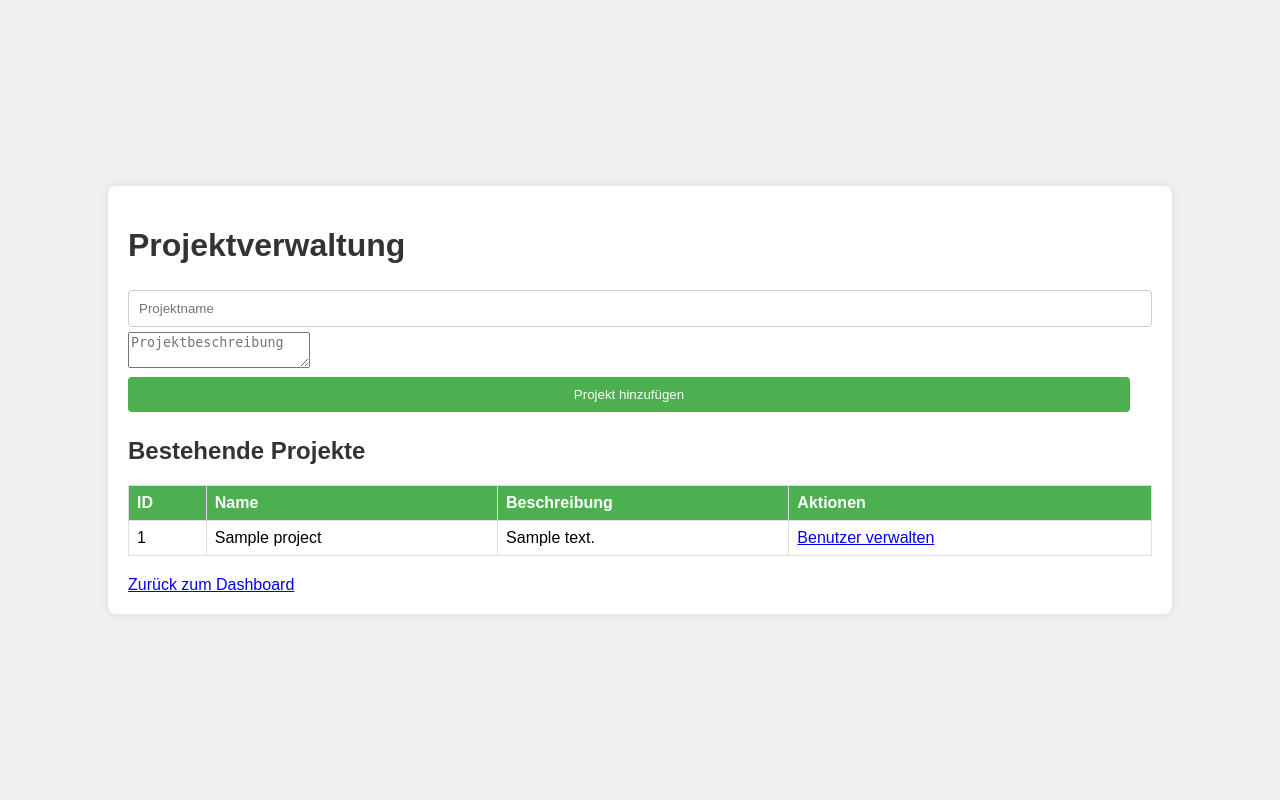
After one commit to Joernsgeilesprojekt/draw.e-constructions.github.io, a PHP site: page /tryj/project_management.php in a window 1280 px wide. The commit adds this page. Run offline with PHP 8.4, Linux system fonts and the light colour scheme; the visitor is signed in with stand-in values (Sample User, id 1); tables that the repository leaves empty or names only in its code hold one stand-in row (values such as "Sample post").

Commit message:
05.07. Emil

```diff
--- /dev/null
+++ b/tryj/project_management.php
@@ -0,0 +1,72 @@
+<?php
+session_start();
+if (!isset($_SESSION['user_id']) || $_SESSION['role'] != 'admin') {
+    header('Location: login.php');
+    exit;
+}
+
+require 'config.php';
+
+$error_message = '';
+
+if ($_SERVER['REQUEST_METHOD'] == 'POST') {
+    $name = $_POST['name'];
+    $description = $_POST['description'];
+
+    // Neues Projekt hinzufügen
+    $stmt = $conn->prepare("INSERT INTO projects (name, description) VALUES (?, ?)");
+    $stmt->bind_param("ss", $name, $description);
+    if ($stmt->execute()) {
+        $project_id = $stmt->insert_id;
+        // Administrator zum Projekt hinzufügen
+        $stmt = $conn->prepare("INSERT INTO project_users (project_id, user_id) VALUES (?, ?)");
+        $stmt->bind_param("ii", $project_id, $_SESSION['user_id']);
+        $stmt->execute();
+        $error_message = "Projekt hinzugefügt.";
+    } else {
+        $error_message = "Fehler beim Hinzufügen des Projekts: " . $stmt->error;
+    }
+}
+
+$projects = $conn->query("SELECT * FROM projects");
+?>
+<!DOCTYPE html>
+<html lang="en">
+<head>
+    <meta charset="UTF-8">
+    <meta name="viewport" content="width=device-width, initial-scale=1.0">
+    <title>Projektverwaltung</title>
+    <link rel="stylesheet" href="styles.css">
+</head>
+<body>
+<div class="container">
+<h1>Projektverwaltung</h1>
+<?php if ($error_message): ?>
+    <p><?= htmlspecialchars($error_message) ?></p>
+<?php endif; ?>
+<form method="POST" action="project_management.php">
+    <input type="text" name="name" placeholder="Projektname" required>
+    <textarea name="description" placeholder="Projektbeschreibung" required></textarea>
+    <button type="submit">Projekt hinzufügen</button>
+</form>
+<h2>Bestehende Projekte</h2>
+<table>
+    <tr>
+        <th>ID</th>
+        <th>Name</th>
+        <th>Beschreibung</th>
+        <th>Aktionen</th>
+    </tr>
+    <?php while ($row = $projects->fetch_assoc()): ?>
+    <tr>
+        <td><?= htmlspecialchars($row['id']) ?></td>
+        <td><?= htmlspecialchars($row['name']) ?></td>
+        <td><?= htmlspecialchars($row['description']) ?></td>
+        <td><a href="manage_project_users.php?project_id=<?= $row['id'] ?>">Benutzer verwalten</a></td>
+    </tr>
+    <?php endwhile; ?>
+</table>
+<a href="dashboard.php">Zurück zum Dashboard</a>
+</div>
+</body>
+</html>
--- a/tryj/styles.css
+++ b/tryj/styles.css
@@ -1,30 +1,68 @@
 body {
     font-family: Arial, sans-serif;
+    background-color: #f0f0f0;
+    margin: 0;
+    padding: 0;
     display: flex;
     justify-content: center;
     align-items: center;
     height: 100vh;
-    margin: 0;
-    background-color: #f0f0f0;
 }
 
 .container {
-    text-align: center;
+    width: 80%;
+    max-width: 1200px;
+    background: #fff;
+    padding: 20px;
+    box-shadow: 0 0 10px rgba(0,0,0,0.1);
+    border-radius: 8px;
 }
 
-canvas {
-    border: 1px solid #000;
+h1, h2 {
+    color: #333;
+}
+
+form, table {
+    width: 100%;
     margin-bottom: 20px;
 }
 
-.tools {
-    display: flex;
-    justify-content: center;
-    gap: 10px;
+input[type="text"],
+input[type="email"],
+input[type="password"],
+input[type="file"],
+select,
+button {
+    width: calc(100% - 22px);
+    padding: 10px;
+    margin: 5px 0;
+    border: 1px solid #ccc;
+    border-radius: 4px;
 }
 
 button {
-    padding: 10px 20px;
-    font-size: 16px;
+    background-color: #4CAF50;
+    color: white;
+    border: none;
     cursor: pointer;
 }
+
+button:hover {
+    background-color: #45a049;
+}
+
+table {
+    border-collapse: collapse;
+    width: 100%;
+}
+
+table th, table td {
+    border: 1px solid #ddd;
+    padding: 8px;
+    text-align: left;
+}
+
+table th {
+    background-color: #4CAF50;
+    color: white;
+}
```
Also changed, not shown: tryj/dashboard.php (+4 -9 lines), tryj/file_explorer.php (added, +46 -0 lines), tryj/manage_project_users.php (added, +67 -0 lines), tryj/project_files.php (added, +57 -0 lines), tryj/upload.php (added, +44 -0 lines), tryj/user_management.php (added, +83 -0 lines).
